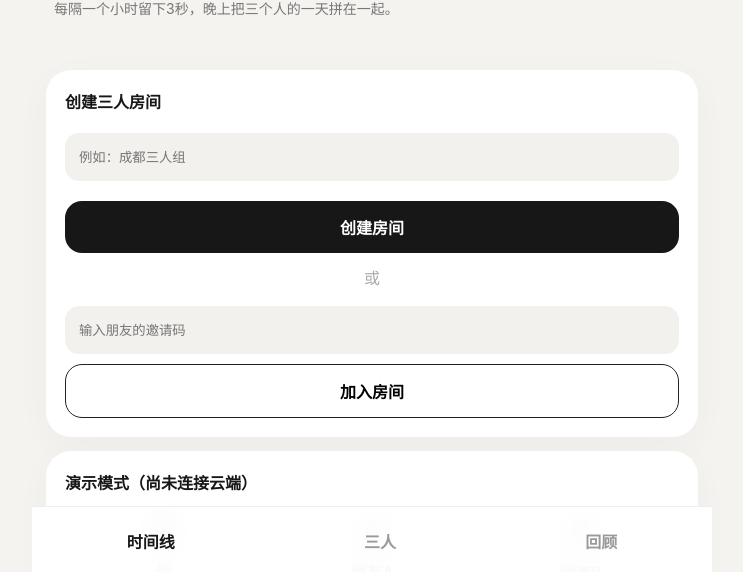
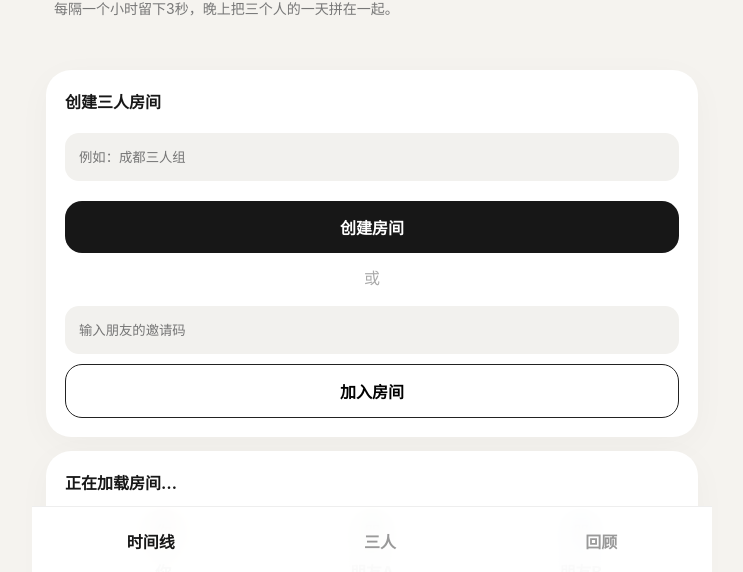
Before and after one commit to lay304/parallel-time, a plain HTML site: page index.html in a window 1280 px wide. Shown: the part 226-798 px from the top of the page, without its empty margins (268-1011 px from the left). Drawn offline with nearby package versions, Linux system fonts and the light colour scheme.

Commit message:
Update Supabase URL and anon key in index.html

```diff
--- a/index.html
+++ b/index.html
@@ -44,8 +44,8 @@ header{height:62px;padding:0 18px;display:flex;align-items:center;justify-conten
 <script src="https://cdn.jsdelivr.net/npm/@supabase/supabase-js@2"></script>
 <script>
 /* 只需要把下面两个值换成你的 Supabase 项目值 */
-const SUPABASE_URL="YOUR_SUPABASE_URL";
-const SUPABASE_ANON_KEY="YOUR_SUPABASE_ANON_KEY";
+const SUPABASE_URL="https://qzojkmirrgqhkasplwzq.supabase.co";
+const SUPABASE_ANON_KEY="sb_publishable_Ffl08x61hxtRearHV6_5NQ_vVee_-K_";
 const db=(SUPABASE_URL.startsWith("YOUR_"))?null:supabase.createClient(SUPABASE_URL,SUPABASE_ANON_KEY);
 
 let state={roomId:new URLSearchParams(location.search).get("room")||localStorage.getItem("roomId")||"",room:null,members:[],shots:[],selected:"🏠 在家"};
```
